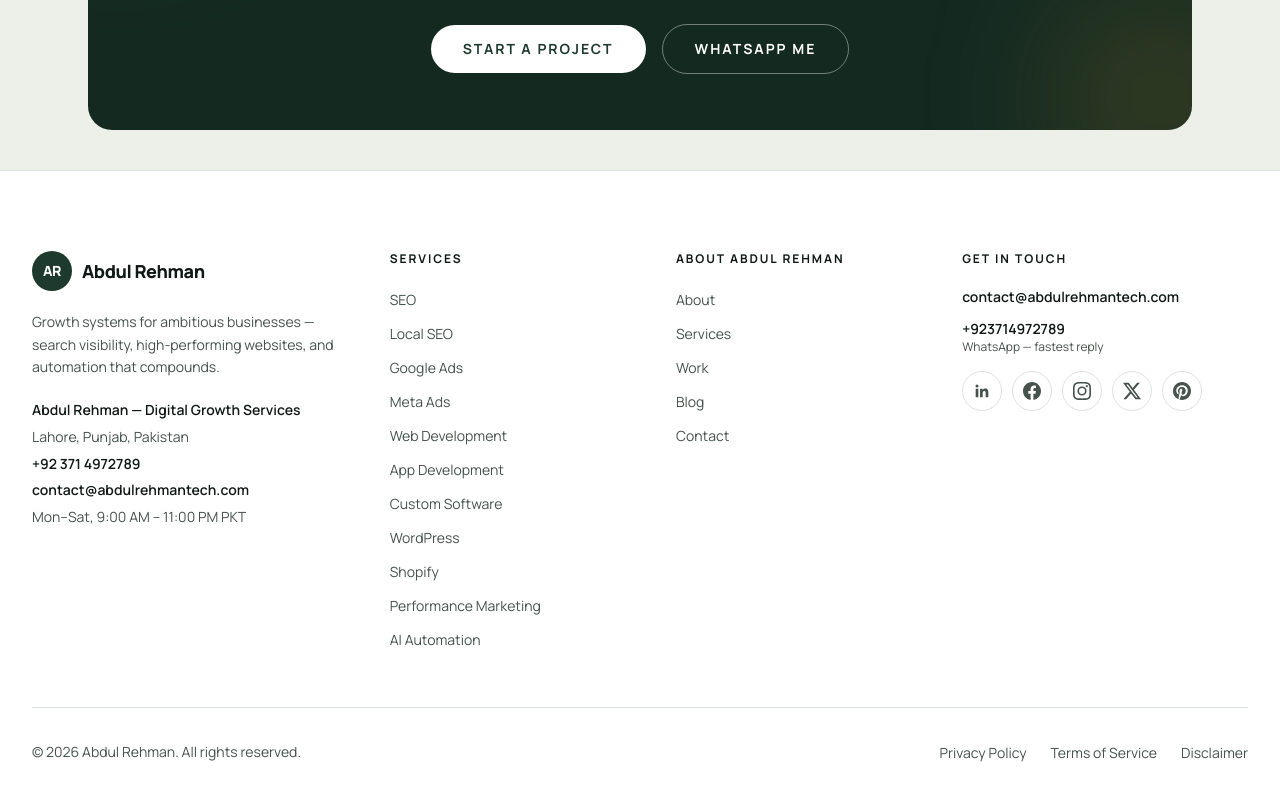
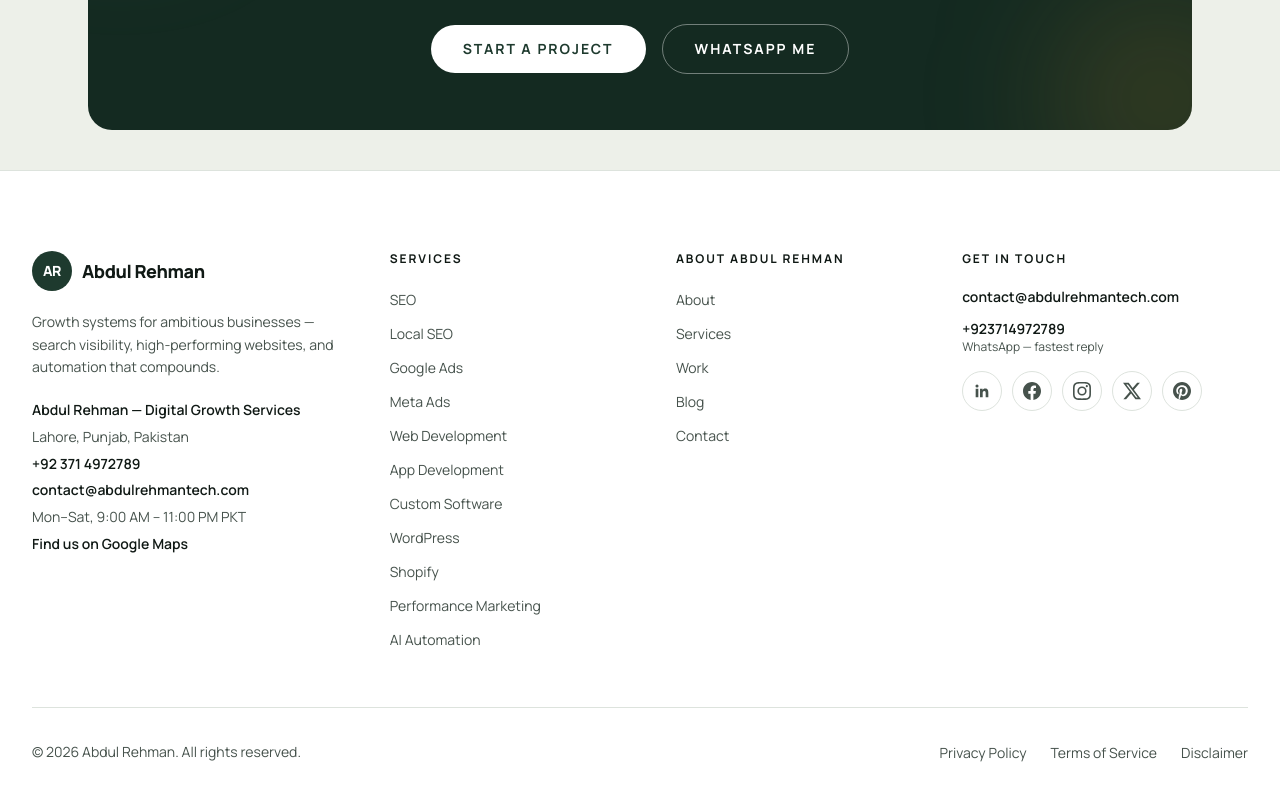
Before and after one commit to bodycartoon0111-netizen/abdul-rehman-portfolio, a Next.js app: page /industries/healthcare in a window 1280 px wide. Shown: the part 5442-6242 px from the top of the page. Built offline with nearby package versions, Linux system fonts and the light colour scheme; no server answers.

Commit message:
Add Google Business Profile link to footer

```diff
--- a/components/navigation/Footer.tsx
+++ b/components/navigation/Footer.tsx
@@ -108,7 +108,8 @@ export function Footer() {
             <p>Lahore, Punjab, Pakistan</p>
             <p><a className="font-semibold text-ink transition-colors hover:text-pine" href="tel:+923714972789">+92 371 4972789</a></p>
             <p><a className="font-semibold text-ink transition-colors hover:text-pine" href="mailto:contact@abdulrehmantech.com">contact@abdulrehmantech.com</a></p>
-            <p>Mon–Sat, 9:00 AM – 11:00 PM PKT</p></address>
+            <p>Mon–Sat, 9:00 AM – 11:00 PM PKT</p>
+            <p><a className="font-semibold text-ink transition-colors hover:text-pine" href="https://maps.app.goo.gl/EapYDNXRFq5Zoj666" target="_blank" rel="noopener noreferrer" onClick={() => trackOutboundClick("https://maps.app.goo.gl/EapYDNXRFq5Zoj666")}>Find us on Google Maps</a></p></address>
           </div>
 
           {/* Services sitemap */}
```
